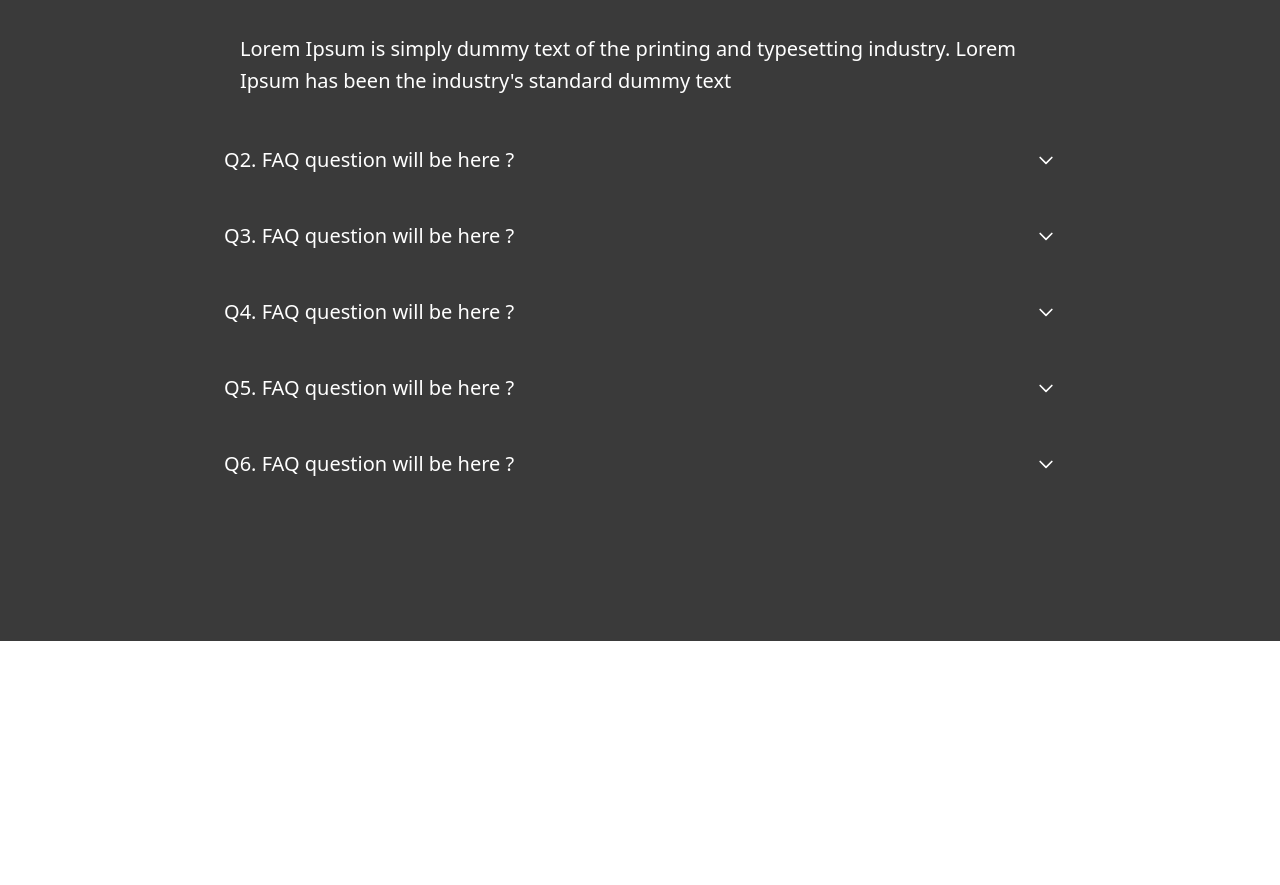
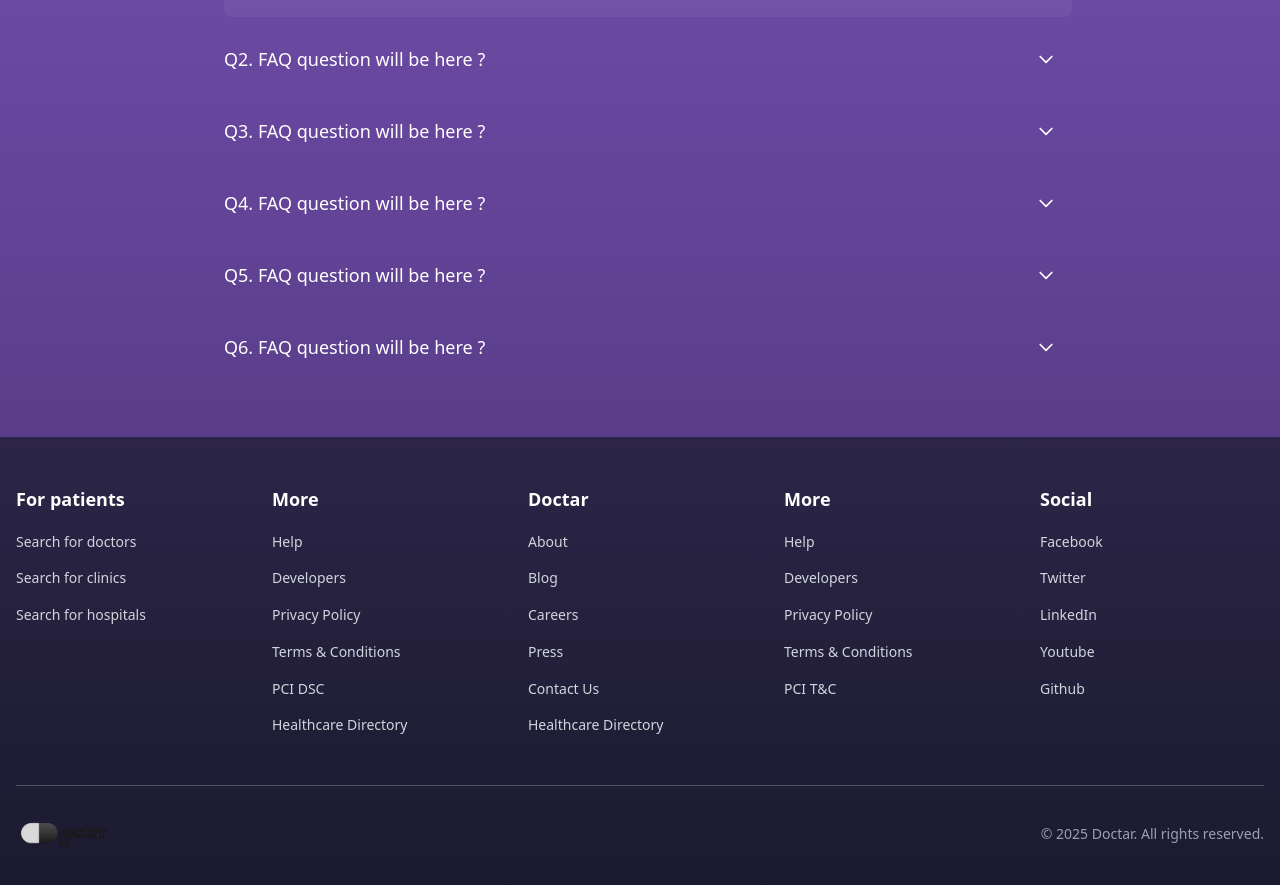
Before and after one commit to amarmurmu001/doctor-frontend, a React (Vite) app: page / in a window 1280 px wide. Shown: the part 6579-7464 px from the top of the page. Before the commit the page ends 7220 px from the top, so only its background shows below. Built offline with nearby package versions, Linux system fonts and the light colour scheme; no server answers.

Commit message:
feat:faq and footer

```diff
--- /dev/null
+++ b/src/components/home/HomeFAQ.jsx
@@ -0,0 +1,90 @@
+import React, { useState } from 'react';
+
+const HomeFAQ = () => {
+  const [openQuestion, setOpenQuestion] = useState(1);
+
+  const faqData = [
+    {
+      id: 1,
+      question: "FAQ question will be here ?",
+      answer: "Lorem Ipsum is simply dummy text of the printing and typesetting industry. Lorem Ipsum has been the industry's standard dummy text"
+    },
+    {
+      id: 2,
+      question: "FAQ question will be here ?",
+      answer: "Lorem Ipsum is simply dummy text of the printing and typesetting industry. Lorem Ipsum has been the industry's standard dummy text"
+    },
+    {
+      id: 3,
+      question: "FAQ question will be here ?",
+      answer: "Lorem Ipsum is simply dummy text of the printing and typesetting industry. Lorem Ipsum has been the industry's standard dummy text"
+    },
+    {
+      id: 4,
+      question: "FAQ question will be here ?",
+      answer: "Lorem Ipsum is simply dummy text of the printing and typesetting industry. Lorem Ipsum has been the industry's standard dummy text"
+    },
+    {
+      id: 5,
+      question: "FAQ question will be here ?",
+      answer: "Lorem Ipsum is simply dummy text of the printing and typesetting industry. Lorem Ipsum has been the industry's standard dummy text"
+    },
+    {
+      id: 6,
+      question: "FAQ question will be here ?",
+      answer: "Lorem Ipsum is simply dummy text of the printing and typesetting industry. Lorem Ipsum has been the industry's standard dummy text"
+    }
+  ];
+
+  const toggleQuestion = (id) => {
+    setOpenQuestion(openQuestion === id ? null : id);
+  };
+
+  return (
+    <div className="bg-gradient-to-b from-[#7551B2] to-[#5a3d8a] w-full">
+      {/* FAQ Title */}
+      <div className="text-center pt-12 pb-8">
+        <h1 className="text-4xl font-bold text-white">FAQ's</h1>
+      </div>
+
+      {/* FAQ List */}
+      <div className="max-w-4xl mx-auto px-4 pb-12">
+        {faqData.map((faq) => (
+          <div key={faq.id} className="mb-3">
+            {/* Question */}
+            <div
+              className="flex justify-between items-center p-4 cursor-pointer hover:bg-white/10 transition-colors rounded-lg"
+              onClick={() => toggleQuestion(faq.id)}
+            >
+              <span className="text-white text-lg font-medium">
+                Q{faq.id}. {faq.question}
+              </span>
+              <div className="text-white ml-4">
+                {openQuestion === faq.id ? (
+                  <svg className="w-5 h-5" fill="none" stroke="currentColor" viewBox="0 0 24 24">
+                    <path strokeLinecap="round" strokeLinejoin="round" strokeWidth={2} d="M5 15l7-7 7 7" />
+                  </svg>
+                ) : (
+                  <svg className="w-5 h-5" fill="none" stroke="currentColor" viewBox="0 0 24 24">
+                    <path strokeLinecap="round" strokeLinejoin="round" strokeWidth={2} d="M19 9l-7 7-7-7" />
+                  </svg>
+                )}
+              </div>
+            </div>
+
+            {/* Answer */}
+            {openQuestion === faq.id && (
+              <div className="mt-2 ml-4 p-4 bg-white/5 rounded-lg">
+                <p className="text-white text-base leading-relaxed opacity-90">
+                  {faq.answer}
+                </p>
+              </div>
+            )}
+          </div>
+        ))}
+      </div>
+    </div>
+  );
+};
+
+export default HomeFAQ;
--- /dev/null
+++ b/src/components/layout/Footer.jsx
@@ -0,0 +1,115 @@
+import React from 'react';
+import { useNavigate } from 'react-router-dom';
+
+const Footer = () => {
+  const navigate = useNavigate();
+
+  const footerSections = [
+    {
+      title: "For patients",
+      links: [
+        { text: "Search for doctors", path: "/search" },
+        { text: "Search for clinics", path: "/clinics" },
+        { text: "Search for hospitals", path: "/hospitals" }
+      ]
+    },
+    {
+      title: "More",
+      links: [
+        { text: "Help", path: "/help" },
+        { text: "Developers", path: "/developers" },
+        { text: "Privacy Policy", path: "/privacy" },
+        { text: "Terms & Conditions", path: "/terms" },
+        { text: "PCI DSC", path: "/pci" },
+        { text: "Healthcare Directory", path: "/directory" }
+      ]
+    },
+    {
+      title: "Doctar",
+      links: [
+        { text: "About", path: "/about" },
+        { text: "Blog", path: "/blog" },
+        { text: "Careers", path: "/careers" },
+        { text: "Press", path: "/press" },
+        { text: "Contact Us", path: "/contact" },
+        { text: "Healthcare Directory", path: "/directory" }
+      ]
+    },
+    {
+      title: "More",
+      links: [
+        { text: "Help", path: "/help" },
+        { text: "Developers", path: "/developers" },
+        { text: "Privacy Policy", path: "/privacy" },
+        { text: "Terms & Conditions", path: "/terms" },
+        { text: "PCI T&C", path: "/pci-terms" }
+      ]
+    },
+    {
+      title: "Social",
+      links: [
+        { text: "Facebook", path: "https://facebook.com", external: true },
+        { text: "Twitter", path: "https://twitter.com", external: true },
+        { text: "LinkedIn", path: "https://linkedin.com", external: true },
+        { text: "Youtube", path: "https://youtube.com", external: true },
+        { text: "Github", path: "https://github.com", external: true }
+      ]
+    }
+  ];
+
+  const handleLinkClick = (link) => {
+    if (link.external) {
+      window.open(link.path, '_blank', 'noopener,noreferrer');
+    } else {
+      navigate(link.path);
+    }
+  };
+
+  return (
+    <footer className="bg-gradient-to-b from-[#2c2548] to-[#1a1a2e] text-white py-12">
+      <div className="max-w-7xl mx-auto px-4">
+        <div className="grid grid-cols-2 md:grid-cols-3 lg:grid-cols-5 gap-8">
+          {footerSections.map((section, index) => (
+            <div key={index} className="space-y-4">
+              <h3 className="font-semibold text-lg text-white">
+                {section.title}
+              </h3>
+              <ul className="space-y-3">
+                {section.links.map((link, linkIndex) => (
+                  <li key={linkIndex}>
+                    <button
+                      onClick={() => handleLinkClick(link)}
+                      className="text-gray-300 hover:text-white transition-colors duration-200 text-left text-sm leading-relaxed"
+                    >
+                      {link.text}
+                    </button>
+                  </li>
+                ))}
+              </ul>
+            </div>
+          ))}
+        </div>
+
+        {/* Bottom section */}
+        <div className="mt-12 pt-8 border-t border-gray-600">
+          <div className="flex flex-col md:flex-row justify-between items-center space-y-4 md:space-y-0">
+            <div className="flex items-center space-x-3">
+              <img
+                src="/icons/logo.png"
+                alt="Doctar"
+                className="h-8 w-auto"
+              />
+            </div>
+
+            <div className="text-gray-400 text-sm text-center md:text-right">
+              <p>&copy; 2025 Doctar. All rights reserved.</p>
+
+            </div>
+          </div>
+        </div>
+      </div>
+    </footer>
+  );
+};
+
+export default Footer;
--- a/src/pages/Home.jsx
+++ b/src/pages/Home.jsx
@@ -15,6 +15,8 @@ import Buyerreview from "../components/reviews/Patientreview.jsx";
 import HowItWorks from "../components/content/HowItWorks.jsx";
 import WhyDoctar from "../components/home/WhyDoctar.jsx";
 import FAQ from "../components/FAQ.jsx";
+import HomeFAQ from "../components/home/HomeFAQ.jsx";
+import Footer from "../components/layout/Footer.jsx";
 import CategoryGrid from "../components/home/CategoryGrid.jsx";
 import { useNavigate } from "react-router-dom";
 import DefaultSeo from "../components/seo/DefaultSeo.jsx";
@@ -95,11 +97,15 @@ export default function Home() {
         </div>
       </div>
 
-      {/* FAQ Section - Desktop Only with proper margin from reviews */}
-      <div className="hidden lg:block mt-24">
-        <FAQ />
       </div>
+
+      {/* FAQ Section - New style for all devices */}
+      <div className="mt-0">
+        <HomeFAQ />
       </div>
+
+      {/* Footer Section */}
+      <Footer />
     </>
   );
 }
```
